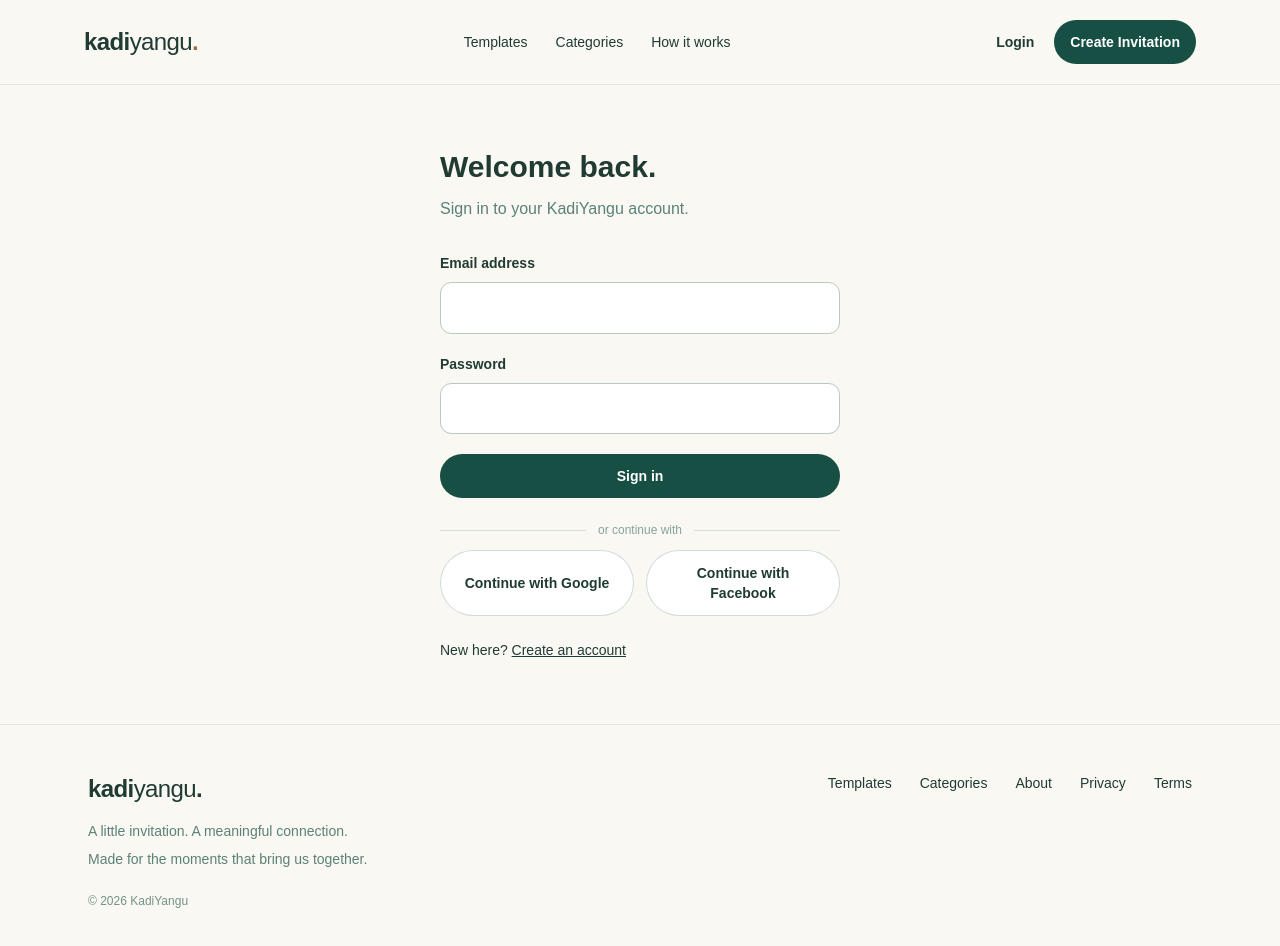
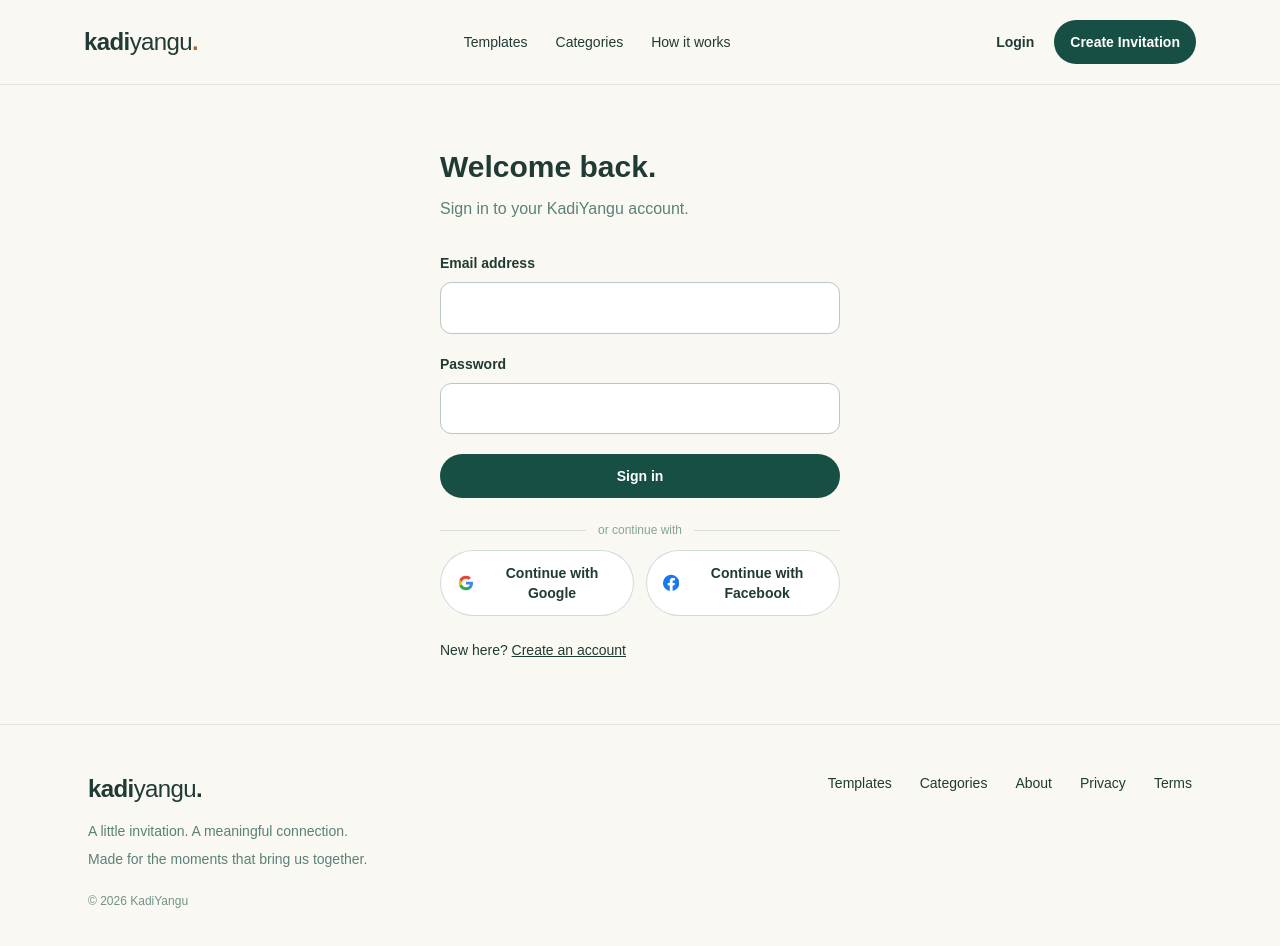
Before and after one commit to gmajor07/KadiYangu, a Next.js app: page /login in a window 1280 px wide. Shown: the top 946 px of the page. Built offline with nearby package versions, Linux system fonts and the light colour scheme; no server answers.

Commit message:
Add Google and Facebook button icons

```diff
--- a/src/components/auth/social-buttons.tsx
+++ b/src/components/auth/social-buttons.tsx
@@ -1,4 +1,16 @@
 "use client";
 import { signIn } from "next-auth/react";
 import { useState } from "react";
-export function SocialButtons({ callbackUrl = "/dashboard" }: { callbackUrl?: string }) { const [error, setError] = useState(""); const login = async (provider: "google" | "facebook") => { setError(""); const result = await signIn(provider, { callbackUrl }); if (result?.error) setError("Social sign-in is not configured or unavailable."); }; return <div className="mt-6 space-y-3"><div className="flex items-center gap-3 text-xs text-forest/50"><span className="h-px flex-1 bg-forest/15" />or continue with<span className="h-px flex-1 bg-forest/15" /></div><div className="grid gap-3 sm:grid-cols-2"><button type="button" onClick={() => login("google")} className="rounded-full border border-forest/20 bg-white px-4 py-3 text-sm font-semibold">Continue with Google</button><button type="button" onClick={() => login("facebook")} className="rounded-full border border-forest/20 bg-white px-4 py-3 text-sm font-semibold">Continue with Facebook</button></div>{error && <p role="alert" className="text-sm text-red-800">{error}</p>}</div>; }
+
+function GoogleIcon() {
+  return <svg aria-hidden="true" viewBox="0 0 24 24" className="h-5 w-5"><path fill="#4285F4" d="M21.35 12.23c0-.71-.06-1.4-.18-2.05H12v3.88h5.24a4.48 4.48 0 0 1-1.94 2.94v2.45h3.14c1.84-1.7 2.91-4.2 2.91-7.22Z"/><path fill="#34A853" d="M12 21.6c2.63 0 4.84-.87 6.45-2.36l-3.14-2.45c-.87.58-1.98.92-3.31.92-2.54 0-4.7-1.72-5.47-4.03H3.28v2.53A9.74 9.74 0 0 0 12 21.6Z"/><path fill="#FBBC05" d="M6.53 13.68a5.85 5.85 0 0 1 0-3.36V7.79H3.28a9.61 9.61 0 0 0 0 8.42l3.25-2.53Z"/><path fill="#EA4335" d="M12 6.29c1.43 0 2.7.49 3.71 1.45l2.78-2.78C16.84 3.36 14.63 2.4 12 2.4a9.74 9.74 0 0 0-8.72 5.39l3.25 2.53C7.3 8.01 9.46 6.29 12 6.29Z"/></svg>;
+}
+function FacebookIcon() {
+  return <svg aria-hidden="true" viewBox="0 0 24 24" className="h-5 w-5"><path fill="#1877F2" d="M24 12a12 12 0 1 0-13.88 11.85v-8.39H7.08V12h3.04V9.36c0-3 1.79-4.66 4.52-4.66 1.31 0 2.68.23 2.68.23v2.95h-1.51c-1.49 0-1.95.92-1.95 1.87V12h3.32l-.53 3.46h-2.79v8.39A12 12 0 0 0 24 12Z"/><path fill="white" d="m16.65 15.46.53-3.46h-3.32V9.75c0-.95.46-1.87 1.95-1.87h1.51V4.93s-1.37-.23-2.68-.23c-2.73 0-4.52 1.66-4.52 4.66V12H7.08v3.46h3.04v8.39a12.13 12.13 0 0 0 3.74 0v-8.39h2.79Z"/></svg>;
+}
+
+export function SocialButtons({ callbackUrl = "/dashboard" }: { callbackUrl?: string }) {
+  const [error, setError] = useState("");
+  const login = async (provider: "google" | "facebook") => { setError(""); const result = await signIn(provider, { callbackUrl }); if (result?.error) setError("Social sign-in is not configured or unavailable."); };
+  return <div className="mt-6 space-y-3"><div className="flex items-center gap-3 text-xs text-forest/50"><span className="h-px flex-1 bg-forest/15" />or continue with<span className="h-px flex-1 bg-forest/15" /></div><div className="grid gap-3 sm:grid-cols-2"><button type="button" onClick={() => login("google")} className="flex items-center justify-center gap-3 rounded-full border border-forest/20 bg-white px-4 py-3 text-sm font-semibold transition hover:bg-[#f7f5ef]"><GoogleIcon />Continue with Google</button><button type="button" onClick={() => login("facebook")} className="flex items-center justify-center gap-3 rounded-full border border-forest/20 bg-white px-4 py-3 text-sm font-semibold transition hover:bg-[#f7f5ef]"><FacebookIcon />Continue with Facebook</button></div>{error && <p role="alert" className="text-sm text-red-800">{error}</p>}</div>;
+}
```
